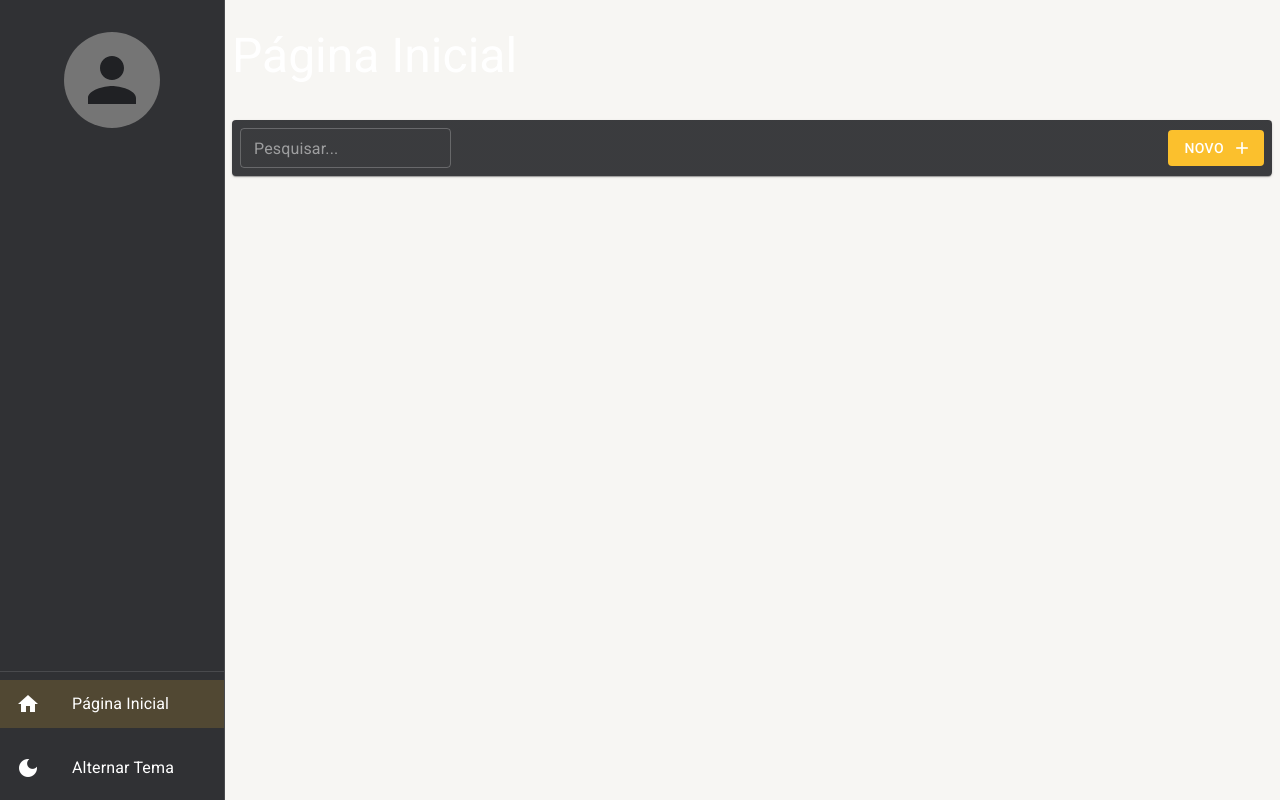
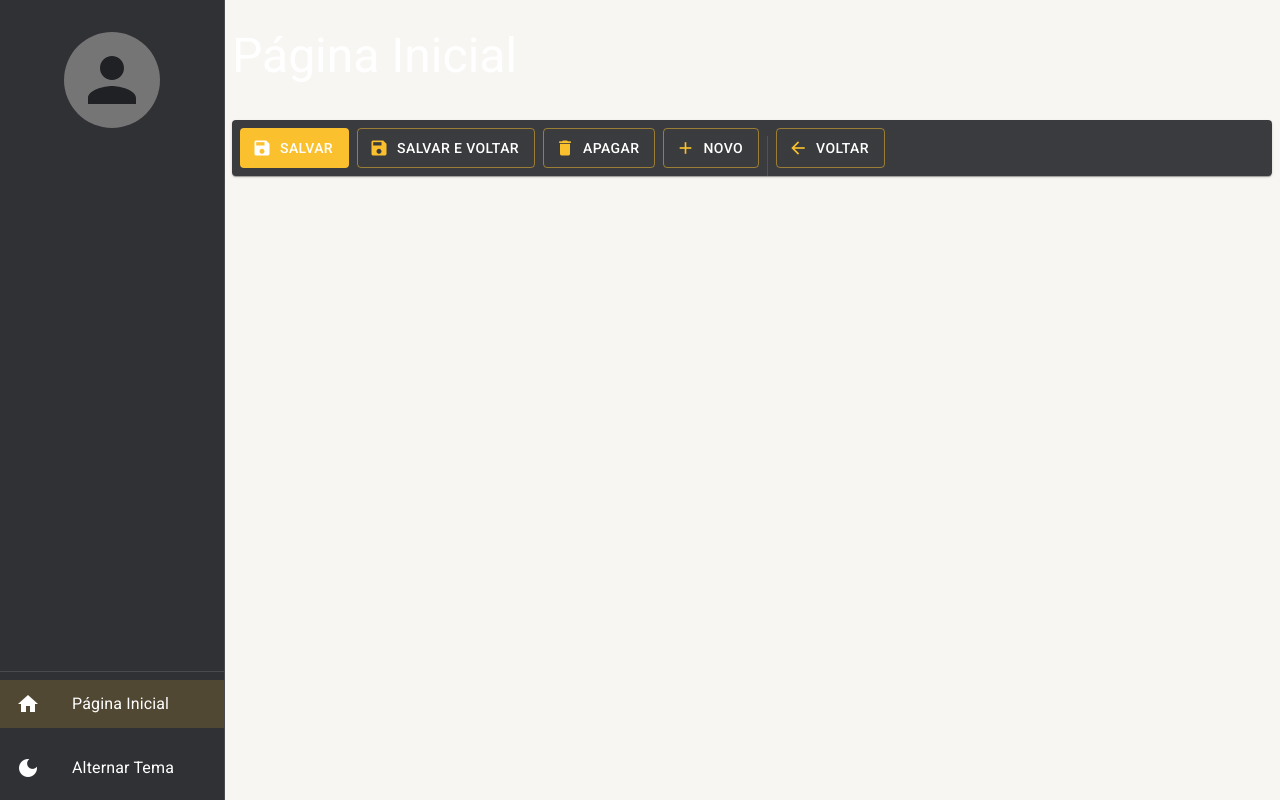
Before and after one commit to Baptiston/ReactMuiClass, a React (Create React App) app: page /initial-page in a window 1280 px wide. Built offline with nearby package versions, Linux system fonts and the light colour scheme.

Commit message:
feat: create splitButton and responsive buttons

```diff
--- a/src/pages/dashboard/Dashboard.tsx
+++ b/src/pages/dashboard/Dashboard.tsx
@@ -1,5 +1,5 @@
 
-import { ToolList } from '../../shared/components';
+import { DetailTool } from '../../shared/components';
 import { ChildrenProps } from '../../shared/helpers';
 import { BaseLayoutPage } from '../../shared/layouts';
 
@@ -9,7 +9,8 @@ export const Dashboard : React.FC<ChildrenProps> = ({children}) => {
       children={children}
       title='Página Inicial'
       toolBar={(
-        <ToolList showSearchInput/>
+        //<ToolList showSearchInput/>
+        <DetailTool showSaveAndCloseButton/>
       )} />
   );
 };
--- /dev/null
+++ b/src/shared/components/detail-tool/DetailTool.tsx
@@ -0,0 +1,164 @@
+
+import { Box, useTheme, Paper, Button, Icon, Divider, Skeleton, Typography, useMediaQuery, Theme } from '@mui/material';
+import { ISplitButtonProps, SplitButton } from '../split-button/SplitButton';
+
+interface IDetailToolProps{
+  buttonNewText?: string
+  showNewButton?: boolean
+  showBackButton?: boolean
+  showDeleteButton?: boolean
+  showSaveButton?: boolean
+  showSaveAndCloseButton?: boolean
+  showDropdownButton?:boolean
+
+  showSaveButtonLoading?: boolean
+  showBackButtonLoading?: boolean
+  showDeleteButtonLoading?: boolean
+  showNewButtonLoading?: boolean
+  showSaveAndCloseLoading?: boolean
+  showDropdownButtonLoading?:boolean
+
+  onClickInNew?: () => void
+  onClickInBack?: () => void
+  onClickInDelete?: () => void
+  onClickInSave?: () => void
+  onClickInSaveAndClose?: () => void
+}
+
+export const DetailTool: React.FC<IDetailToolProps> = ({
+  buttonNewText = 'Novo',
+
+  showNewButton = true,
+  showBackButton = true,
+  showDeleteButton = true,
+  showSaveButton = true,
+  showSaveAndCloseButton = false,
+
+  showSaveButtonLoading = false,
+  showBackButtonLoading = false,
+  showDeleteButtonLoading = false,
+  showNewButtonLoading = false,
+  showSaveAndCloseLoading = false,
+
+  onClickInNew,
+  onClickInBack,
+  onClickInDelete,
+  onClickInSave,
+  onClickInSaveAndClose
+
+}) => {
+
+  const smDown = useMediaQuery((theme:Theme) => theme.breakpoints.down('sm'));
+  const mdDown = useMediaQuery((theme:Theme) => theme.breakpoints.down('md'));
+  const xsDown = useMediaQuery((theme:Theme) => (theme.breakpoints.down(350)));
+  const theme = useTheme();
+
+  const splitButtonList : ISplitButtonProps[] = [
+    {label: 'Salvar', onClick: onClickInSave},
+    {label: 'Salvar e Voltar', onClick: onClickInSaveAndClose},
+    {label: 'Apagar', onClick: onClickInDelete},
+    {label: buttonNewText, onClick: onClickInNew},
+    {label: 'Voltar', onClick: onClickInBack}];
+
+  return (
+    <Box
+      height={theme.spacing(5)}
+      component={Paper}
+      gap={1}
+      marginX={1}
+      padding={1}
+      paddingX={1}
+      display='flex'
+    >
+
+      {(showSaveButton && !showSaveButtonLoading && !xsDown) && (<Button
+        color='primary'
+        disableElevation
+        variant='contained'
+        startIcon={<Icon>save</Icon>}
+        onClick={onClickInSave}
+      >
+        <Typography variant='button' whiteSpace='nowrap' textOverflow='ellipsis' overflow='hidden'>
+          Salvar
+        </Typography>
+      </Button>)}
+
+      {showSaveButtonLoading && !xsDown && (
+        <Skeleton width={110} height={60}/>)
+      }
+
+      {(showSaveAndCloseButton && !showSaveAndCloseLoading && !smDown && !mdDown && !xsDown) && (<Button
+        color='primary'
+        disableElevation
+        variant='outlined'
+        startIcon={<Icon>save</Icon>}
+        onClick={onClickInSaveAndClose}
+      >
+        <Typography variant='button' whiteSpace='nowrap' textOverflow='ellipsis' overflow='hidden'>
+          Salvar e Voltar
+        </Typography>
+      </Button>)}
+
+      {(showSaveAndCloseLoading && !smDown && !mdDown && !xsDown) && (
+        <Skeleton width={180} height={60}/>)
+      }
+
+      {(showDeleteButton && !showDeleteButtonLoading && !xsDown) && (<Button
+        color='primary'
+        disableElevation
+        variant='outlined'
+        startIcon={<Icon>delete</Icon>}
+        onClick={onClickInDelete}
+      >
+        <Typography variant='button' whiteSpace='nowrap' textOverflow='ellipsis' overflow='hidden'>
+          Apagar
+        </Typography>
+      </Button>)}
+
+      {showDeleteButtonLoading && !xsDown && (
+        <Skeleton width={110} height={60}/>)
+      }
+
+      {(showNewButton && !showNewButtonLoading && !xsDown && !smDown) && (<Button
+        color='primary'
+        disableElevation
+        variant='outlined'
+        startIcon={<Icon>add</Icon>}
+        onClick={onClickInNew}
+      >
+        <Typography variant='button' whiteSpace='nowrap' textOverflow='ellipsis' overflow='hidden'>
+          {buttonNewText}
+        </Typography>
+      </Button>)}
+
+      {(showNewButtonLoading && !smDown && !xsDown) && (
+        <Skeleton width={110} height={60}/>)
+      }
+
+      {
+        showBackButton && !xsDown && (
+          showDeleteButton || showNewButton || showSaveButton || showSaveAndCloseButton)
+            && (<Divider variant='middle' orientation='vertical'/>)}
+
+      {(showBackButton && !xsDown && !showBackButtonLoading) && (<Button
+        color='primary'
+        disableElevation
+        variant='outlined'
+        startIcon={<Icon>arrow_back</Icon>}
+        onClick={onClickInBack}
+      >
+        <Typography variant='button' whiteSpace='nowrap' textOverflow='ellipsis' overflow='hidden'>
+          Voltar
+        </Typography>
+      </Button>)}
+
+      {showBackButtonLoading && !xsDown && (
+        <Skeleton width={110} height={60}/>)
+      }
+
+      { xsDown &&
+        (<SplitButton buttons={splitButtonList} />)
+      }
+    </Box>
+  );
+} ;
--- a/src/shared/components/index.ts
+++ b/src/shared/components/index.ts
@@ -1,2 +1,3 @@
 export * from './side-menu/SideMenu';
 export * from './tool-list/ToolList';
+export * from './detail-tool/DetailTool';
--- /dev/null
+++ b/src/shared/components/split-button/SplitButton.tsx
@@ -0,0 +1,95 @@
+import * as React from 'react';
+import Button from '@mui/material/Button';
+import ButtonGroup from '@mui/material/ButtonGroup';
+import ArrowDropDownIcon from '@mui/icons-material/ArrowDropDown';
+import ClickAwayListener from '@mui/material/ClickAwayListener';
+import Grow from '@mui/material/Grow';
+import Paper from '@mui/material/Paper';
+import Popper from '@mui/material/Popper';
+import MenuItem from '@mui/material/MenuItem';
+import MenuList from '@mui/material/MenuList';
+import { Box } from '@mui/material';
+
+export interface ISplitButtonProps{
+  label: string
+  onClick?: () => void
+}
+
+export const SplitButton : React.FC<{buttons: ISplitButtonProps[]}> = (props) => {
+  const [open, setOpen] = React.useState(false);
+  const anchorRef = React.useRef<HTMLDivElement>(null);
+  const [selectedIndex, setSelectedIndex] = React.useState(1);
+
+  const handleMenuItemClick = (
+    event: React.MouseEvent<HTMLLIElement, MouseEvent>,
+    index: number,
+  ) => {
+    setSelectedIndex(index);
+    setOpen(false);
+  };
+
+  const handleToggle = () => {
+    setOpen((prevOpen) => !prevOpen);
+  };
+
+  const handleClose = (event: Event) => {
+    if (anchorRef.current && anchorRef.current.contains(event.target as HTMLElement)) {
+      return;
+    }
+
+    setOpen(false);
+  };
+
+  return (
+    <Box>
+      <ButtonGroup variant="contained" ref={anchorRef} aria-label="split button">
+        <Button onClick={props.buttons[selectedIndex].onClick}>{props.buttons[selectedIndex].label}</Button>
+        <Button
+          size="small"
+          aria-controls={open ? 'split-button-menu' : undefined}
+          aria-expanded={open ? 'true' : undefined}
+          aria-label="select merge strategy"
+          aria-haspopup="menu"
+          onClick={handleToggle}
+        >
+          <ArrowDropDownIcon />
+        </Button>
+      </ButtonGroup>
+      <Popper sx={{
+        zIndex: 1,
+      }}
+      open={open}
+      anchorEl={anchorRef.current}
+      role={undefined}
+      transition
+      disablePortal
+      >
+        {({ TransitionProps, placement }) => (
+          <Grow
+            {...TransitionProps}
+            style={{
+              transformOrigin:
+                placement === 'bottom' ? 'center top' : 'center bottom',
+            }}
+          >
+            <Paper>
+              <ClickAwayListener onClickAway={handleClose}>
+                <MenuList id="split-button-menu" autoFocusItem>
+                  {props.buttons.map((option, index) => (
+                    <MenuItem
+                      key={option.label}
+                      selected={index === selectedIndex}
+                      onClick={(event) => handleMenuItemClick(event, index)}
+                    >
+                      {option.label}
+                    </MenuItem>
+                  ))}
+                </MenuList>
+              </ClickAwayListener>
+            </Paper>
+          </Grow>
+        )}
+      </Popper>
+    </Box>
+  );
+};
```
